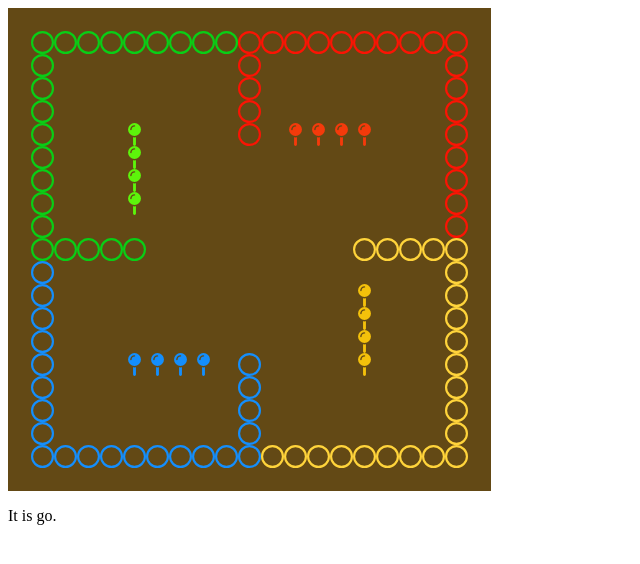
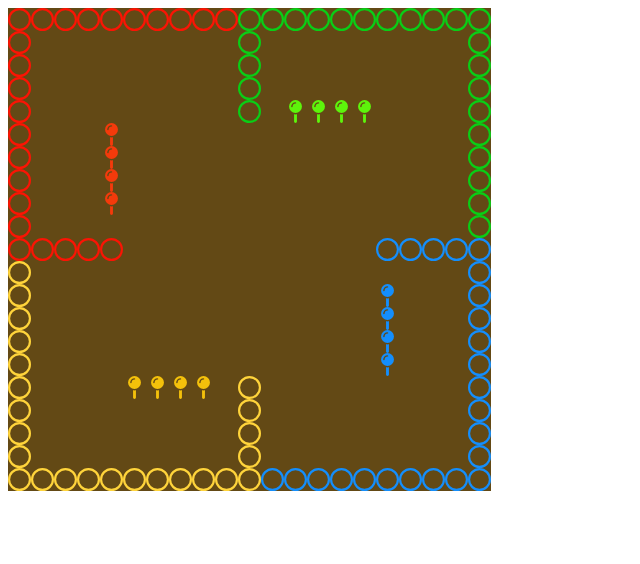
Before and after one commit to r-kag/js-TUC, a plain HTML site: page index.html in a window 1280 px wide. Shown: the whole page, without its empty margins (0-640 px from the left). Drawn offline with Linux system fonts and the light colour scheme.

Commit message:
Drag features set

```diff
--- a/app.js
+++ b/app.js
@@ -1,43 +1,82 @@
 const tucBoard = document.querySelector("#tucboard")
+const tucPieces = document.querySelector("#tucpieces")
 const playerDisplay = document.querySelector("#player")
 const infoDisplay = document.querySelector("#info-display")
 const width = 21
 
 const startPieces = [
     '', '', '', '', '', '', '', '', '', '', '', '', '', '', '', '', '', '', '', '', '',
-    '', greenHole, greenHole, greenHole, greenHole, greenHole, greenHole, greenHole, greenHole, greenHole, redHole, redHole, redHole, redHole, redHole, redHole, redHole, redHole, redHole, redHole, '',
-    '', greenHole, '', '', '', '', '', '', '', '', redHole, '', '', '', '', '', '', '', '', redHole, '',
-    '', greenHole, '', '', '', '', '', '', '', '', redHole, '', '', '', '', '', '', '', '', redHole, '',
-    '', greenHole, '', '', '', '', '', '', '', '', redHole, '', '', '', '', '', '', '', '', redHole, '',
-    '', greenHole, '', '', '', greenPin, '', '', '', '', redHole, '', redPin, redPin, redPin, redPin, '', '', '', redHole, '',
-    '', greenHole, '', '', '', greenPin, '', '', '', '', '', '', '', '', '', '', '', '', '', redHole, '',
-    '', greenHole, '', '', '', greenPin, '', '', '', '', '', '', '', '', '', '', '', '', '', redHole, '',
-    '', greenHole, '', '', '', greenPin, '', '', '', '', '', '', '', '', '', '', '', '', '', redHole, '',
-    '', greenHole, '', '', '', '', '', '', '', '', '', '', '', '', '', '', '', '', '', redHole, '',
-    '', greenHole, greenHole, greenHole, greenHole, greenHole, '', '', '', '', '', '', '', '', '', yellowHole, yellowHole, yellowHole, yellowHole, yellowHole, '',
-    '', blueHole, '', '', '', '', '', '', '', '', '', '', '', '', '', '', '', '', '', yellowHole, '',
-    '', blueHole, '', '', '', '', '', '', '', '', '', '', '', '', '', yellowPin, '', '', '', yellowHole, '',
-    '', blueHole, '', '', '', '', '', '', '', '', '', '', '', '', '', yellowPin, '', '', '', yellowHole, '',
-    '', blueHole, '', '', '', '', '', '', '', '', '', '', '', '', '', yellowPin, '', '', '', yellowHole, '',
-    '', blueHole, '', '', '', bluePin, bluePin, bluePin, bluePin, '', blueHole, '', '', '', '', yellowPin, '', '', '', yellowHole, '',
-    '', blueHole, '', '', '', '', '', '', '', '', blueHole, '', '', '', '', '', '', '', '', yellowHole, '',
-    '', blueHole, '', '', '', '', '', '', '', '', blueHole, '', '', '', '', '', '', '', '', yellowHole, '',
-    '', blueHole, '', '', '', '', '', '', '', '', blueHole, '', '', '', '', '', '', '', '', yellowHole, '',
-    '', blueHole, blueHole, blueHole, blueHole, blueHole, blueHole, blueHole, blueHole, blueHole, blueHole, yellowHole, yellowHole, yellowHole, yellowHole, yellowHole, yellowHole, yellowHole, yellowHole, yellowHole, '',
+    '', '', '', '', '', '', '', '', '', '', '', '', '', '', '', '', '', '', '', '', '',
+    '', '', '', '', '', '', '', '', '', '', '', '', '', '', '', '', '', '', '', '', '',
+    '', '', '', '', '', '', '', '', '', '', '', '', '', '', '', '', '', '', '', '', '',
+    '', '', '', '', '', '', '', '', '', '', '', '', greenPin, greenPin, greenPin, greenPin, '', '', '', '', '',
+    '', '', '', '', redPin, '', '', '', '', '', '', '', '', '', '', '', '', '', '', '', '',
+    '', '', '', '', redPin, '', '', '', '', '', '', '', '', '', '', '', '', '', '', '', '',
+    '', '', '', '', redPin, '', '', '', '', '', '', '', '', '', '', '', '', '', '', '', '',
+    '', '', '', '', redPin, '', '', '', '', '', '', '', '', '', '', '', '', '', '', '', '',
+    '', '', '', '', '', '', '', '', '', '', '', '', '', '', '', '', '', '', '', '', '',
+    '', '', '', '', '', '', '', '', '', '', '', '', '', '', '', '', '', '', '', '', '',
+    '', '', '', '', '', '', '', '', '', '', '', '', '', '', '', '', '', '', '', '', '',
+    '', '', '', '', '', '', '', '', '', '', '', '', '', '', '', '', bluePin, '', '', '', '',
+    '', '', '', '', '', '', '', '', '', '', '', '', '', '', '', '', bluePin, '', '', '', '',
+    '', '', '', '', '', '', '', '', '', '', '', '', '', '', '', '', bluePin, '', '', '', '',
+    '', '', '', '', '', '', '', '', '', '', '', '', '', '', '', '', bluePin, '', '', '', '',
+    '', '', '', '', '', yellowPin, yellowPin, yellowPin, yellowPin, '', '', '', '', '', '', '', '', '', '', '', '',
+    '', '', '', '', '', '', '', '', '', '', '', '', '', '', '', '', '', '', '', '', '',
+    '', '', '', '', '', '', '', '', '', '', '', '', '', '', '', '', '', '', '', '', '',
+    '', '', '', '', '', '', '', '', '', '', '', '', '', '', '', '', '', '', '', '', '',
     '', '', '', '', '', '', '', '', '', '', '', '', '', '', '', '', '', '', '', '', '',
 
 
 ]
+
+const startHoles = [
+    redHole, redHole, redHole, redHole, redHole, redHole, redHole, redHole, redHole, redHole, greenHole, greenHole, greenHole, greenHole, greenHole, greenHole, greenHole, greenHole, greenHole, greenHole, greenHole,
+    redHole, '', '', '', '', '', '', '', '', '', greenHole, '', '', '', '', '', '', '', '', '', greenHole,
+    redHole, '', '', '', '', '', '', '', '', '', greenHole, '', '', '', '', '', '', '', '', '', greenHole,
+    redHole, '', '', '', '', '', '', '', '', '', greenHole, '', '', '', '', '', '', '', '', '', greenHole,
+    redHole, '', '', '', '', '', '', '', '', '', greenHole, '', '', '', '', '', '', '', '', '', greenHole,
+    redHole, '', '', '', '', '', '', '', '', '', '', '', '', '', '', '', '', '', '', '', greenHole,
+    redHole, '', '', '', '', '', '', '', '', '', '', '', '', '', '', '', '', '', '', '', greenHole,
+    redHole, '', '', '', '', '', '', '', '', '', '', '', '', '', '', '', '', '', '', '', greenHole,
+    redHole, '', '', '', '', '', '', '', '', '', '', '', '', '', '', '', '', '', '', '', greenHole,
+    redHole, '', '', '', '', '', '', '', '', '', '', '', '', '', '', '', '', '', '', '', greenHole,
+    redHole, redHole, redHole, redHole, redHole, '', '', '', '', '', '', '', '', '', '', '', blueHole, blueHole, blueHole, blueHole, blueHole,
+    yellowHole, '', '', '', '', '', '', '', '', '', '', '', '', '', '', '', '', '', '', '', blueHole,
+    yellowHole, '', '', '', '', '', '', '', '', '', '', '', '', '', '', '', '', '', '', '', blueHole,
+    yellowHole, '', '', '', '', '', '', '', '', '', '', '', '', '', '', '', '', '', '', '', blueHole,
+    yellowHole, '', '', '', '', '', '', '', '', '', '', '', '', '', '', '', '', '', '', '', blueHole,
+    yellowHole, '', '', '', '', '', '', '', '', '', '', '', '', '', '', '', '', '', '', '', blueHole,
+    yellowHole, '', '', '', '', '', '', '', '', '', yellowHole, '', '', '', '', '', '', '', '', '', blueHole,
+    yellowHole, '', '', '', '', '', '', '', '', '', yellowHole, '', '', '', '', '', '', '', '', '', blueHole,
+    yellowHole, '', '', '', '', '', '', '', '', '', yellowHole, '', '', '', '', '', '', '', '', '', blueHole,
+    yellowHole, '', '', '', '', '', '', '', '', '', yellowHole, '', '', '', '', '', '', '', '', '', blueHole,
+    yellowHole, yellowHole, yellowHole, yellowHole, yellowHole, yellowHole, yellowHole, yellowHole, yellowHole, yellowHole, yellowHole, blueHole, blueHole, blueHole, blueHole, blueHole, blueHole, blueHole, blueHole, blueHole, blueHole,]
 
 //YT 15:51
 function createBoard() {
     startPieces.forEach((startPiece, i) => {
         const square = document.createElement('div')
         square.classList.add('square')
-        square.innerHTML = startPiece
+        square.innerHTML = startPiece;
+        //console.log(square)
         // drag and drop functionality chapter 15 24:10
-        square.firstChild && square.firstChild.setAttribute('draggable', true)
+        //square.firstChild && console.log(square.firstChild.getAttribute('IsAPin'))
+        (square.firstChild && square.firstChild.getAttribute('IsAPin') == 'true') && square.firstChild.setAttribute('draggable', true)
         square.setAttribute('square-id', i)
+        // square.classList.add('beige')
+        tucPieces.append(square)
+
+    })
+    startHoles.forEach((startHole, i) => {
+        const square = document.createElement('div')
+        square.classList.add('square')
+        square.innerHTML = startHole;
+        //console.log(square)
+        // drag and drop functionality chapter 15 24:10
+        //square.firstChild && console.log(square.firstChild.getAttribute('IsAPin'))
+        // (square.firstChild && square.firstChild.getAttribute('IsAPin') == 'true') && square.firstChild.setAttribute('draggable', true)
+        //square.setAttribute('square-id', i)
         square.classList.add('beige')
         tucBoard.append(square)
 
@@ -46,7 +85,7 @@ function createBoard() {
 
 createBoard()
 
-const allSquares = document.querySelectorAll("#tucboard .square")
+const allSquares = document.querySelectorAll("#tucpieces .square")
 
 allSquares.forEach(square => {
     square.addEventListener('dragstart', dragStart)
--- a/index.html
+++ b/index.html
@@ -9,6 +9,7 @@
 
 <body>
     <div id="tucboard"></div>
+    <div id="tucpieces"></div>
     <p>It is <span id="player"></span> go.</p>
     <p id="info-display"></p>
 
--- a/style.css
+++ b/style.css
@@ -1,10 +1,21 @@
-#tucboard {
+#tucboard,
+#tucpieces {
     width: 483px;
     height: 483px;
-    background-color: blanchedalmond;
+    position: absolute;
+    top: 8px;
+    left: 8px;
     display: flex;
     flex-wrap: wrap;
+}
 
+#tucboard {
+    background-color: blanchedalmond;
+    z-index: 1;
+}
+
+#tucpieces {
+    z-index: 2;
 }
 
 .square {
@@ -19,7 +30,6 @@
     width: 23px;
     margin: 3;
     position: relative;
-    z-index: -9;
 }
 
 path {
```
Also changed, not shown: cards.js (+18 -0 lines), pieces.js.
